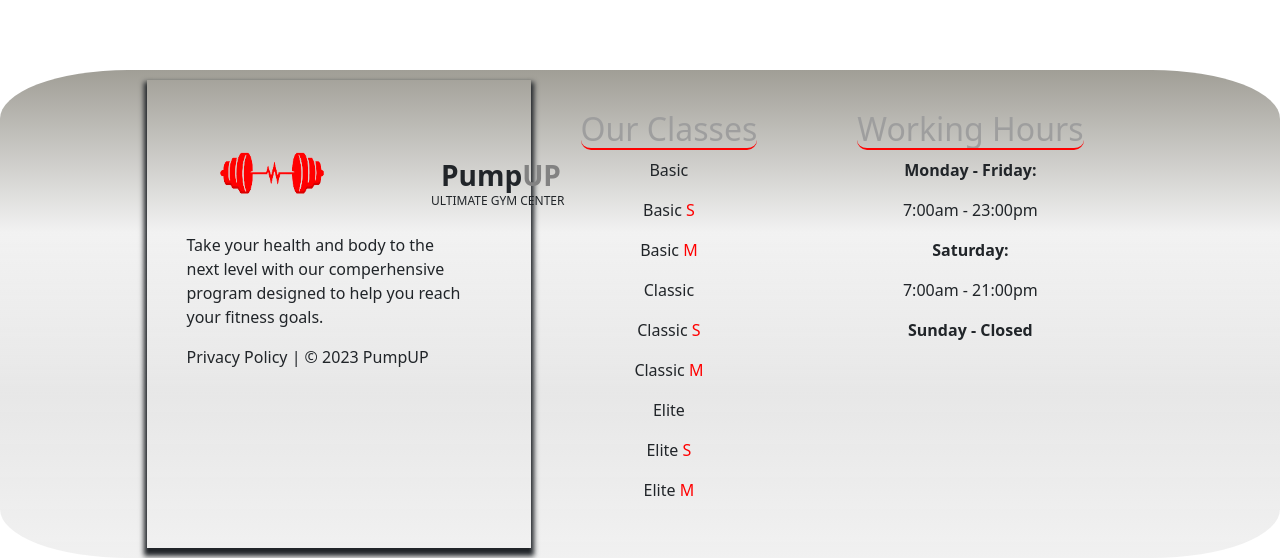
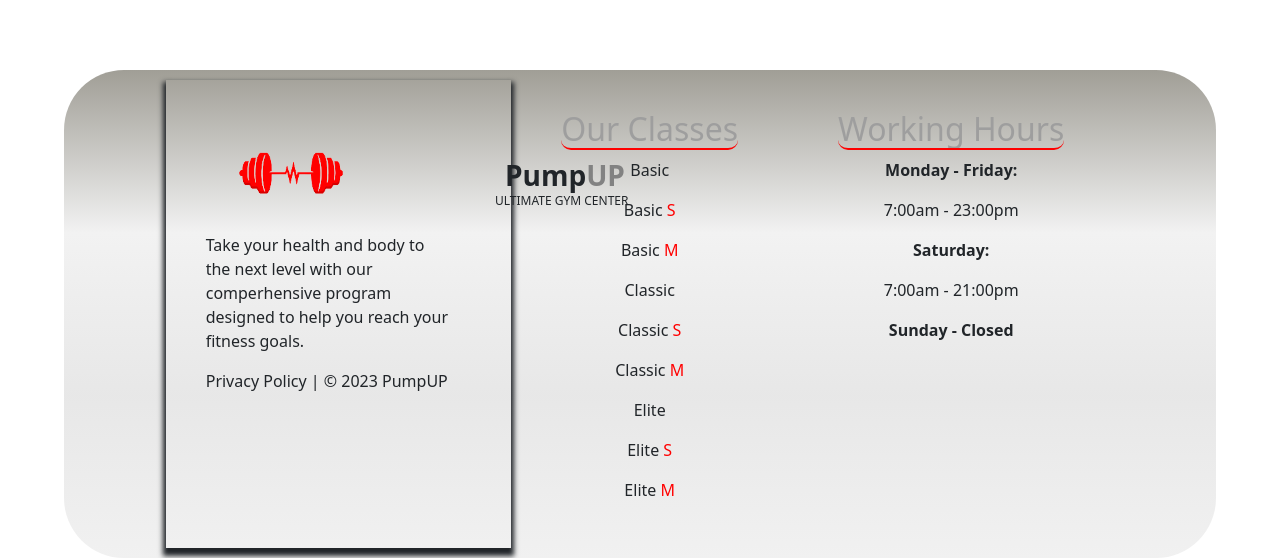
Before and after one commit to Lovric99/GymApp-Frontend, an Angular app in the folder PumpUp/: page / in a window 1280 px wide. Shown: the part 2330-2888 px from the top of the page. Built offline with nearby package versions, Linux system fonts and the light colour scheme; no server answers; grey boxes are pictures that could not be loaded.

Commit message:
updated schedule component background

```diff
--- a/PumpUp/src/app/app.component.css
+++ b/PumpUp/src/app/app.component.css
@@ -23,10 +23,12 @@
 
 #schedule {
     background: linear-gradient( #a09e96 , #f2f2f2 , #dbdbdba7,  #eaeaeaac );
-    width: 100%;
+    width: 90%;
     position: absolute;
     top: 300vh;
     display: flex;
-    border-radius: 10%;
+    border-radius: 60px;
     justify-content: center;
+    margin-right: 5%;
+    margin-left: 5%;
 }
```
